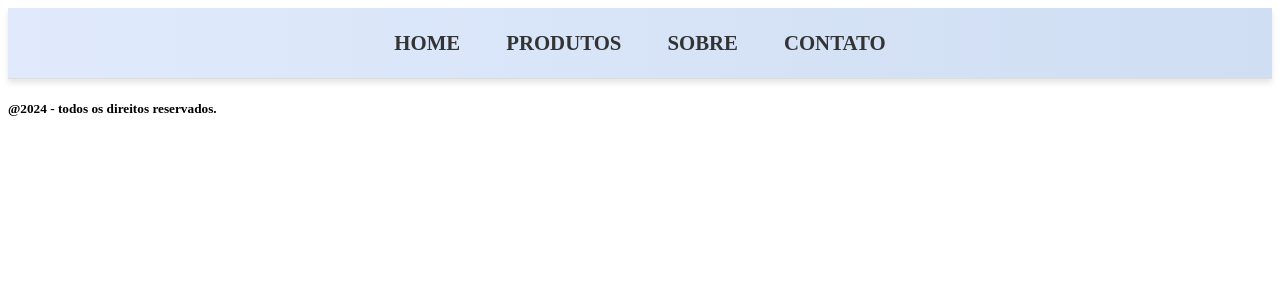
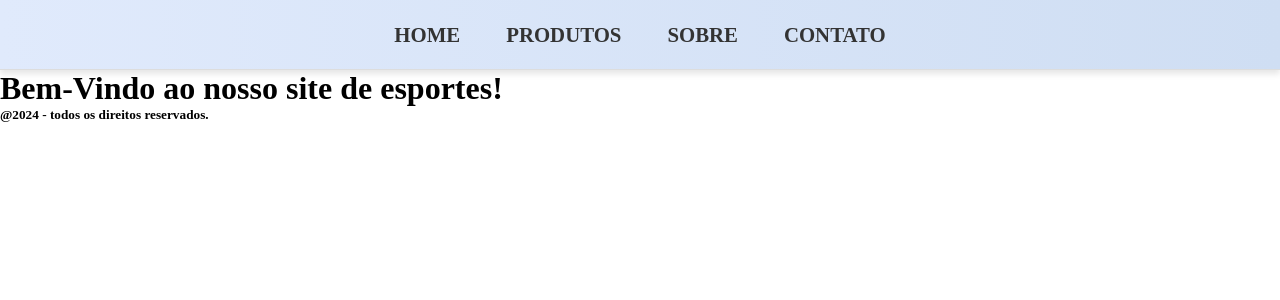
Before and after one commit to BVP-projetos/Projeto1-CP-Cidade, a React (Vite) app: page / in a window 1280 px wide. Shown: the top 300 px of the page. Built offline with nearby package versions, Linux system fonts and the light colour scheme.

Commit message:
Adicionando icone do site, atualizando nome do site, melhorando css

```diff
--- a/index.html
+++ b/index.html
@@ -2,9 +2,10 @@
 <html lang="en">
   <head>
     <meta charset="UTF-8" />
-    <link rel="icon" type="image/svg+xml" href="/vite.svg" />
+    <link rel="icon" href="./src/assets/page_icon.png" />
+    <link rel="stylesheet" href="./src/css/estilo.css" />
     <meta name="viewport" content="width=device-width, initial-scale=1.0" />
-    <title>BVP</title>
+    <title>BVP Sports</title>
   </head>
   <body>
     <div id="root"></div>
--- a/src/App.jsx
+++ b/src/App.jsx
@@ -1,12 +1,17 @@
 import Nav from './components/Nav'
 import Footer from './components/Footer'
 import {Outlet} from 'react-router-dom'
+import Home from './routes/Home'
 
 function App() {
 
   return (
     <>
       <Nav/>
+        <div>
+          <h1>Bem-Vindo ao nosso site de esportes!</h1>
+        </div>
+
         <Outlet/> {/*chamando todos os componentes filho*/}
       <Footer/>
 
--- /dev/null
+++ b/src/css/estilo.css
@@ -0,0 +1,5 @@
+*{
+    margin: 0;
+    padding: 0;
+    box-sizing: border-box;
+}
--- a/src/main.jsx
+++ b/src/main.jsx
@@ -21,7 +21,7 @@ const router = createBrowserRouter([
     children:[
 
       {path:'/home', element:<Home/>},
-     { path:'/produtos', element:<Produtos/>},
+      {path:'/produtos', element:<Produtos/>},
       {path:'/sobre', element:<Sobre/>},
       {path:'/contato', element:<Contato/>},
 
```
Also changed, not shown: src/assets/page_icon.png (added).
